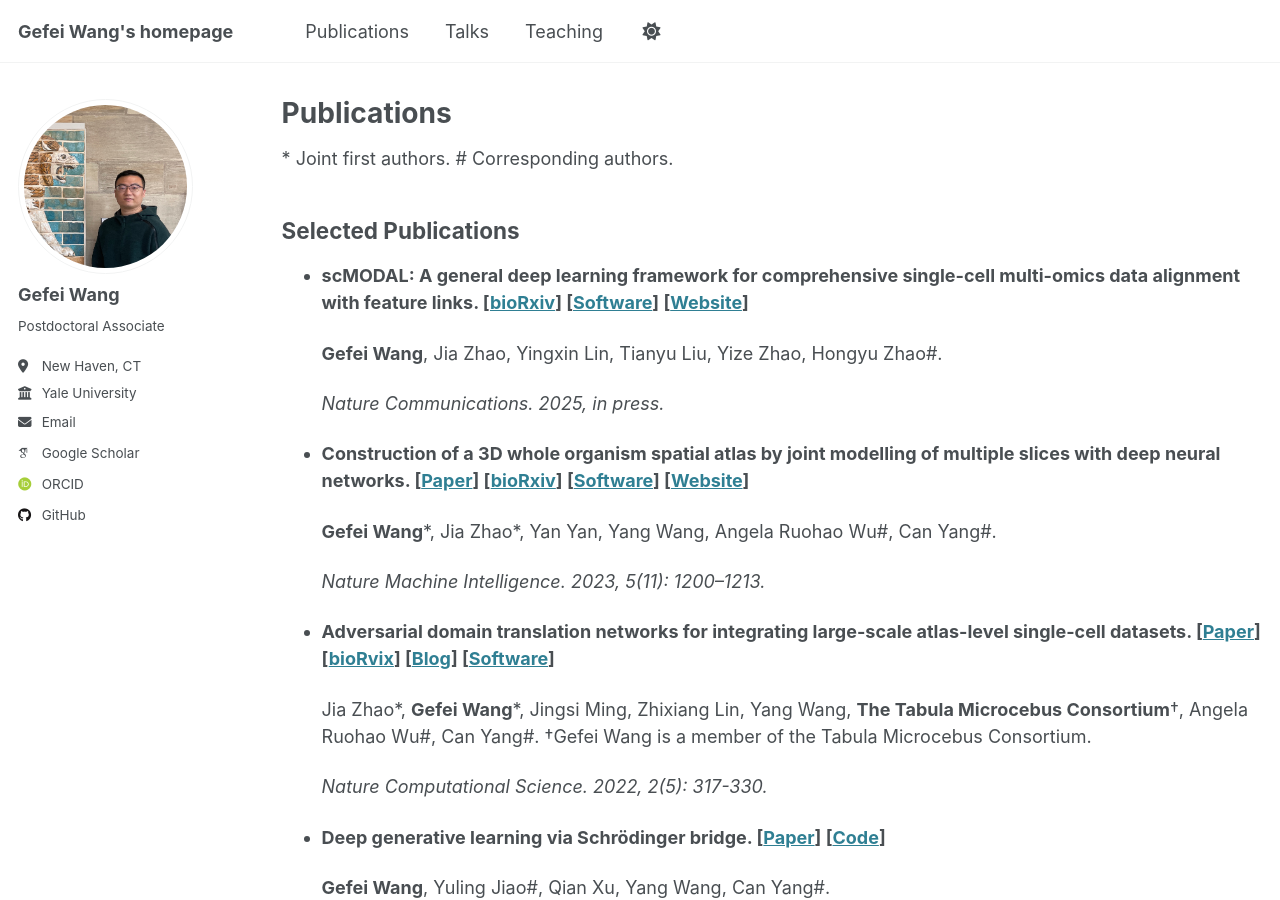
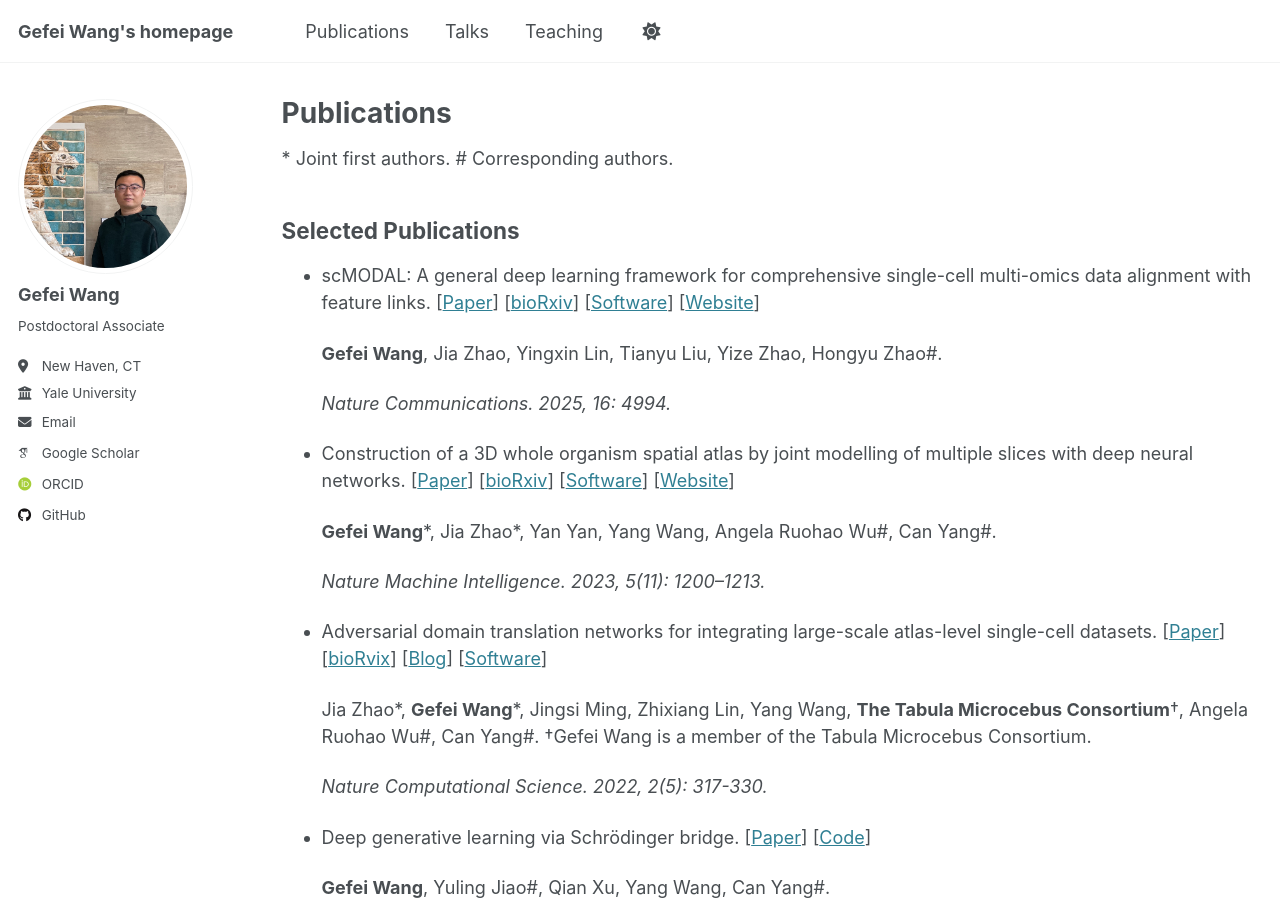
Before and after one commit to gefeiwang/gefeiwang.github.io, a Jekyll site: the page built from _pages/publications.md, in a window 1280 px wide and 900 px high. Built offline with Jekyll 4.4.1, drawn with Linux system fonts in a browser that asks for light colours; some web fonts are replaced.

Commit message:
Add files via upload

```diff
--- a/_pages/publications.md
+++ b/_pages/publications.md
@@ -13,25 +13,25 @@ author_profile: true
 
 ## Selected Publications
 
-- **scMODAL: A general deep learning framework for comprehensive single-cell multi-omics data alignment with feature links. \[[bioRxiv](https://doi.org/10.1101/2024.10.01.616142)\] \[[Software](https://github.com/gefeiwang/scMODAL)\] \[[Website](https://scmodal-tutorial.readthedocs.io/en/latest/)\]**
+- scMODAL: A general deep learning framework for comprehensive single-cell multi-omics data alignment with feature links. \[[Paper](https://www.nature.com/articles/s41467-025-60333-z)\] \[[bioRxiv](https://doi.org/10.1101/2024.10.01.616142)\] \[[Software](https://github.com/gefeiwang/scMODAL)\] \[[Website](https://scmodal-tutorial.readthedocs.io/en/latest/)\]
 
   **Gefei Wang**, Jia Zhao, Yingxin Lin, Tianyu Liu, Yize Zhao, Hongyu Zhao#.
 
-  *Nature Communications. 2025, in press.*
+  *Nature Communications. 2025, 16: 4994.*
 
-- **Construction of a 3D whole organism spatial atlas by joint modelling of multiple slices with deep neural networks. \[[Paper](https://www.nature.com/articles/s42256-023-00734-1)\] \[[bioRxiv](https://doi.org/10.1101/2023.02.02.526814)\] \[[Software](https://github.com/YangLabHKUST/STitch3D)\] \[[Website](https://stitch3d-tutorial.readthedocs.io/en/latest/index.html)\]**
+- Construction of a 3D whole organism spatial atlas by joint modelling of multiple slices with deep neural networks. \[[Paper](https://www.nature.com/articles/s42256-023-00734-1)\] \[[bioRxiv](https://doi.org/10.1101/2023.02.02.526814)\] \[[Software](https://github.com/YangLabHKUST/STitch3D)\] \[[Website](https://stitch3d-tutorial.readthedocs.io/en/latest/index.html)\]
 
   **Gefei Wang**\*, Jia Zhao\*, Yan Yan, Yang Wang, Angela Ruohao Wu#, Can Yang#.
 
   *Nature Machine Intelligence. 2023, 5(11): 1200–1213.*
 
-- **Adversarial domain translation networks for integrating large-scale atlas-level single-cell datasets. \[[Paper](https://www.nature.com/articles/s43588-022-00251-y)\] \[[bioRvix](https://doi.org/10.1101/2021.11.16.468892)\] \[[Blog](https://communities.springernature.com/posts/adversarial-domain-translation-networks-for-integrating-large-scale-atlas-level-single-cell-datasets)\] \[[Software](https://github.com/YangLabHKUST/Portal)\]**
+- Adversarial domain translation networks for integrating large-scale atlas-level single-cell datasets. \[[Paper](https://www.nature.com/articles/s43588-022-00251-y)\] \[[bioRvix](https://doi.org/10.1101/2021.11.16.468892)\] \[[Blog](https://communities.springernature.com/posts/adversarial-domain-translation-networks-for-integrating-large-scale-atlas-level-single-cell-datasets)\] \[[Software](https://github.com/YangLabHKUST/Portal)\]
 
   Jia Zhao\*, **Gefei Wang**\*, Jingsi Ming, Zhixiang Lin, Yang Wang, **The Tabula Microcebus Consortium**†, Angela Ruohao Wu#, Can Yang#. †Gefei Wang is a member of the Tabula Microcebus Consortium.
 
   *Nature Computational Science. 2022, 2(5): 317-330.*
 
-- **Deep generative learning via Schrödinger bridge. \[[Paper](https://proceedings.mlr.press/v139/wang21l.html)\] \[[Code](https://github.com/YangLabHKUST/DGLSB)\]**
+- Deep generative learning via Schrödinger bridge. \[[Paper](https://proceedings.mlr.press/v139/wang21l.html)\] \[[Code](https://github.com/YangLabHKUST/DGLSB)\]
 
   **Gefei Wang**, Yuling Jiao#, Qian Xu, Yang Wang, Can Yang#.
 
@@ -39,19 +39,19 @@ author_profile: true
 
 ## Other Publications
 
-- **A molecular cell atlas of mouse lemur, an emerging model primate. \[[bioRxiv](https://doi.org/10.1101/2021.12.12.469460)\] \[[Website](https://tabula-microcebus.ds.czbiohub.org/)\]**
+- A molecular cell atlas of mouse lemur, an emerging model primate. \[[bioRxiv](https://doi.org/10.1101/2021.12.12.469460)\] \[[Website](https://tabula-microcebus.ds.czbiohub.org/)\]
 
   **The Tabula Microcebus Consortium**†, Camille Ezran\*, Shixuan Liu\*, Stephen Chang\*, Jingsi Ming, Olga Botvinnik, Lolita Penland, Alexander Tarashansky, Antoine de Morree, Kyle J. Travaglini, Jia Zhao, **Gefei Wang**, Kazuteru Hasegawa, Hosu Sin, Rene Sit, Jennifer Okamoto, Rahul Sinha, Yue Zhang, Caitlin J. Karanewsky, Jozeph L. Pendleton, Maurizio Morri, Martine Perret, Fabienne Aujard, Lubert Stryer, Steven Artandi, Margaret Fuller, Irving L. Weissman, Thomas A. Rando, James E. Ferrell, Jr., Bo Wang, Iwijn De Vlaminck, Can Yang, Kerriann M. Casey, Megan A. Albertelli, Angela Oliveira Pisco, Jim Karkanias, Norma Neff, Angela Ruohao Wu, Stephen R. Quake#, Mark A. Krasnow#. †Gefei Wang is a member of the Tabula Microcebus Consortium.
 
   *Nature. 2025, in press.*
 
-- **Mouse lemur cell atlas informs primate genes, physiology, and disease. \[[bioRxiv](https://doi.org/10.1101/2022.08.06.503035)\] \[[Website](https://tabula-microcebus.ds.czbiohub.org/)\]**
+- Mouse lemur cell atlas informs primate genes, physiology, and disease. \[[bioRxiv](https://doi.org/10.1101/2022.08.06.503035)\] \[[Website](https://tabula-microcebus.ds.czbiohub.org/)\]
 
   **The Tabula Microcebus Consortium**†, Camille Ezran\*, Shixuan Liu\*, Jingsi Ming, Lisbeth A. Guethlein, Michael F.Z. Wang, Roozbeh Dehghannasiri, Julia Olivieri, Hannah K. Frank, Alexander Tarashansky, Winston Koh, Qiuyu Jing, Olga Botvinnik, Jane Antony, Stephen Chang, Angela Oliveira Pisco, Jim Karkanias, Can Yang, James E. Ferrell Jr., Scott D. Boyd, Peter Parham, Jonathan Z. Long, Bo Wang, Julia Salzman, Iwijn De Vlaminck, Angela Wu, Stephen R. Quake#, Mark A. Krasnow#. †Gefei Wang is a member of the Tabula Microcebus Consortium.
 
   *Nature. 2025, in press.*
 
-- **Bayesian longitudinal network regression with application to brain connectome genetics. \[[Paper](https://doi.org/10.1002/sim.70069)\]**
+- Bayesian longitudinal network regression with application to brain connectome genetics. \[[Paper](https://doi.org/10.1002/sim.70069)\]
 
   Chenxi Li\*, Xinyuan Tian\*, Simiao Gao, Selena Wang, **Gefei Wang**, Yi Zhao, Yize Zhao#.
 
```
Also changed, not shown: other parts of _pages/publications.md (+2 -2 lines), _pages/talks.md (+5 -5 lines).
